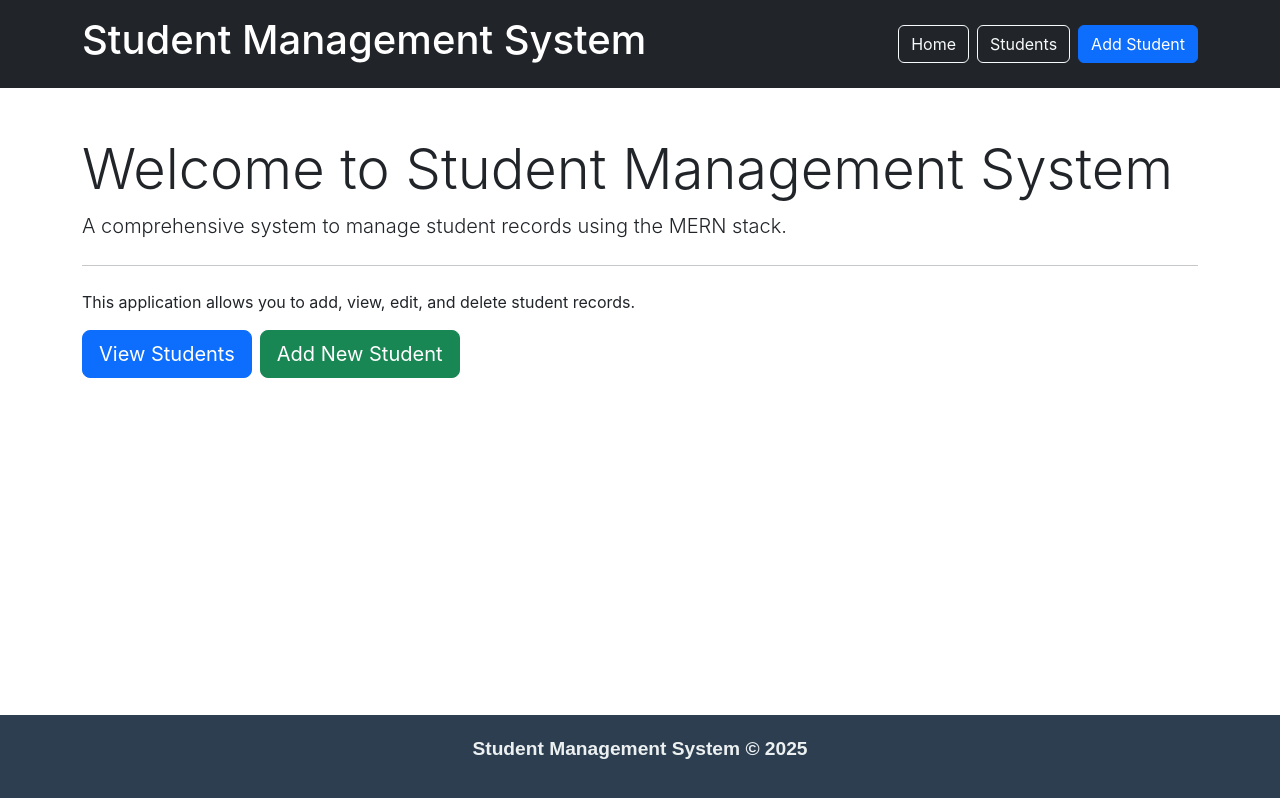
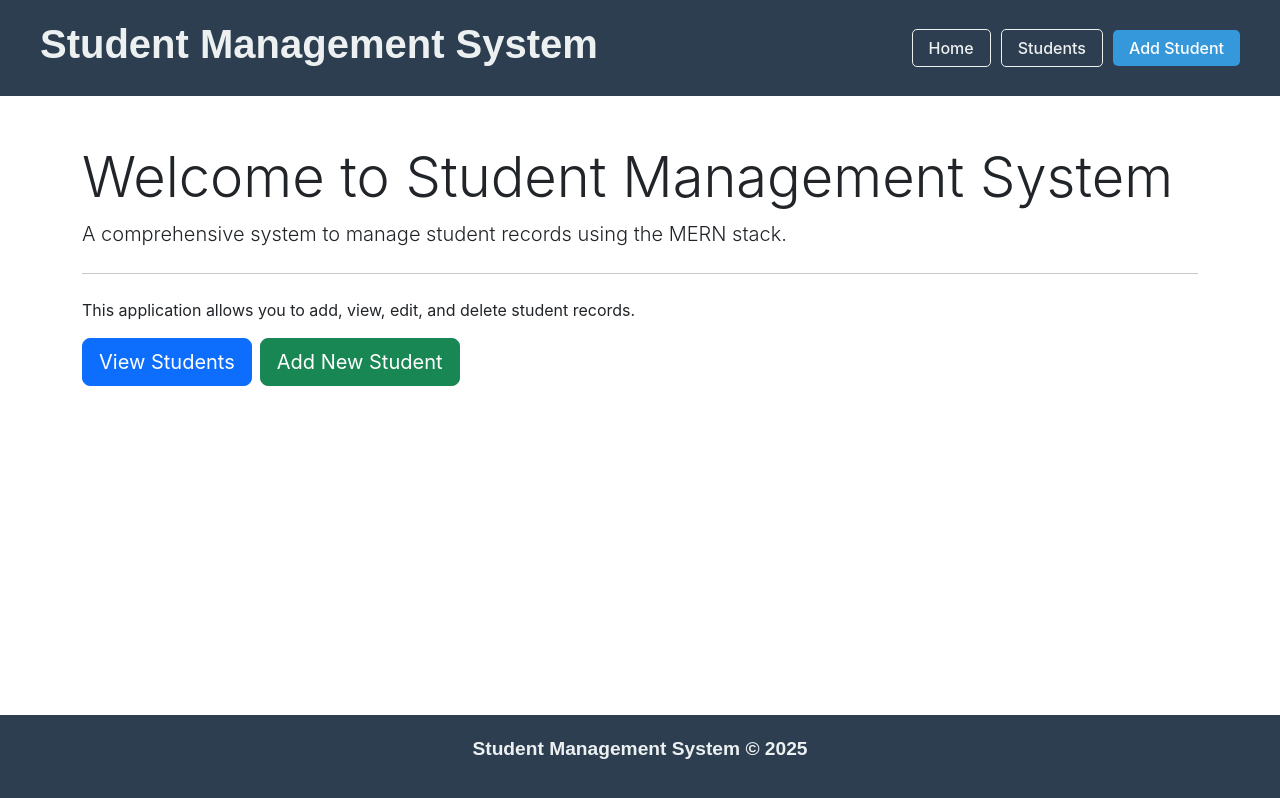
Before and after one commit to Meenakshi2011/Student-Management, a React (Create React App) app in the folder frontend/: page / in a window 1280 px wide. Built offline with nearby package versions, Linux system fonts and the light colour scheme.

Commit message:
Update Header.js

```diff
--- a/frontend/src/components/Header.js
+++ b/frontend/src/components/Header.js
@@ -3,18 +3,16 @@ import { Link } from 'react-router-dom';
 
 function Header() {
   return (
-    <header className="bg-dark text-white p-3">
-      <div className="container">
-        <div className="d-flex justify-content-between align-items-center">
-          <Link to="/" className="text-white text-decoration-none">
-            <h1>Student Management System</h1>
-          </Link>
-          <nav>
-            <Link to="/" className="btn btn-outline-light me-2">Home</Link>
-            <Link to="/students" className="btn btn-outline-light me-2">Students</Link>
-            <Link to="/add-student" className="btn btn-primary">Add Student</Link>
-          </nav>
-        </div>
+    <header style={{ backgroundColor: '#2c3e50', color: '#ecf0f1', padding: '20px' }}>
+      <div style={{ maxWidth: '1200px', margin: '0 auto', display: 'flex', justifyContent: 'space-between', alignItems: 'center' }}>
+        <Link to="/" style={{ color: '#ecf0f1', textDecoration: 'none' }}>
+          <h1 style={{ fontFamily: 'Arial, sans-serif', fontWeight: 'bold' }}>Student Management System</h1>
+        </Link>
+        <nav>
+          <Link to="/" style={{ color: '#ecf0f1', padding: '8px 16px', marginRight: '10px', border: '1px solid #ecf0f1', borderRadius: '5px', fontWeight: '500', fontSize: '1rem', textDecoration: 'none' }}>Home</Link>
+          <Link to="/students" style={{ color: '#ecf0f1', padding: '8px 16px', marginRight: '10px', border: '1px solid #ecf0f1', borderRadius: '5px', fontWeight: '500', fontSize: '1rem', textDecoration: 'none' }}>Students</Link>
+          <Link to="/add-student" style={{ backgroundColor: '#3498db', color: '#fff', padding: '8px 16px', borderRadius: '5px', fontWeight: '500', fontSize: '1rem', textDecoration: 'none' }}>Add Student</Link>
+        </nav>
       </div>
     </header>
   );
```
